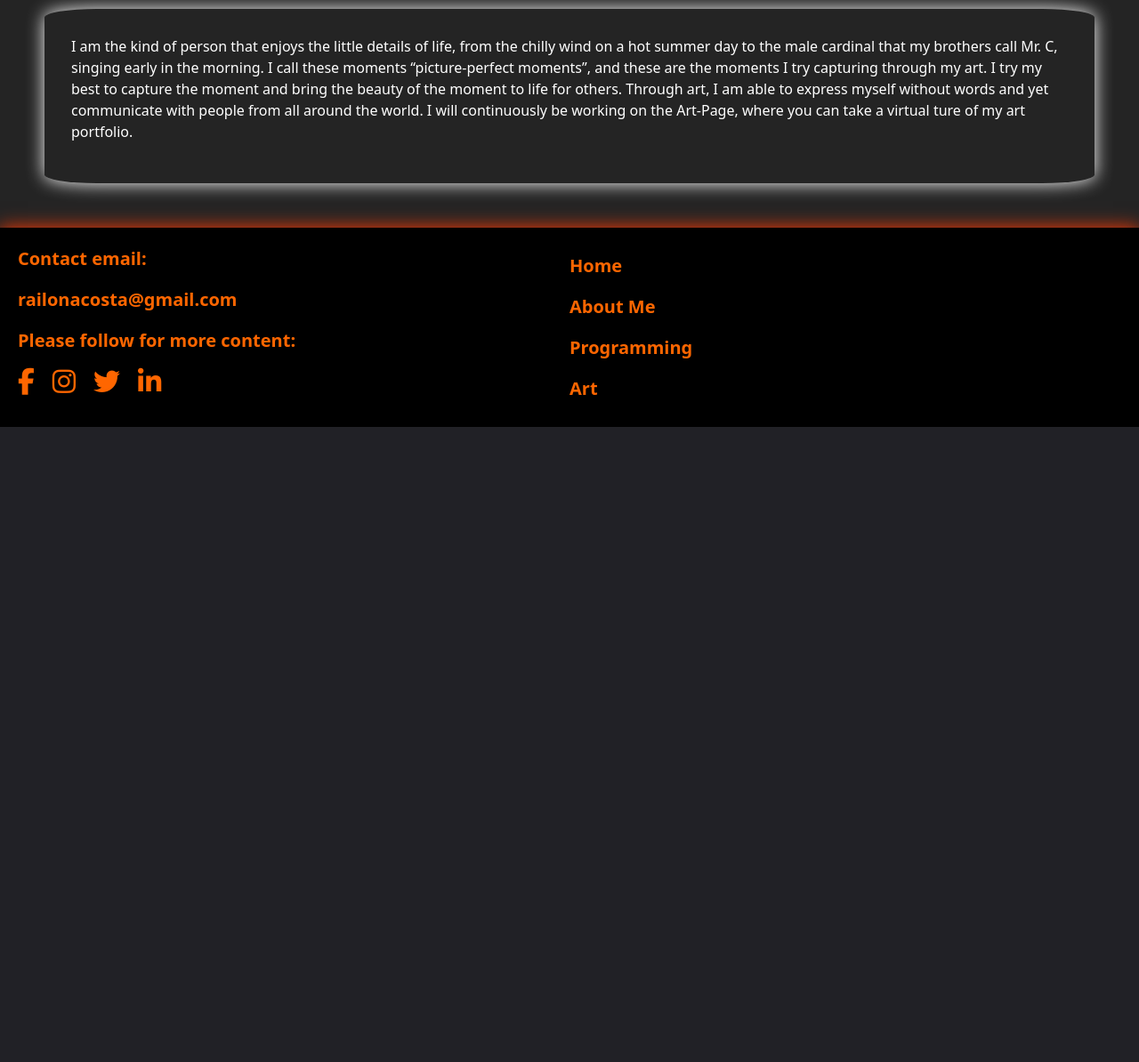
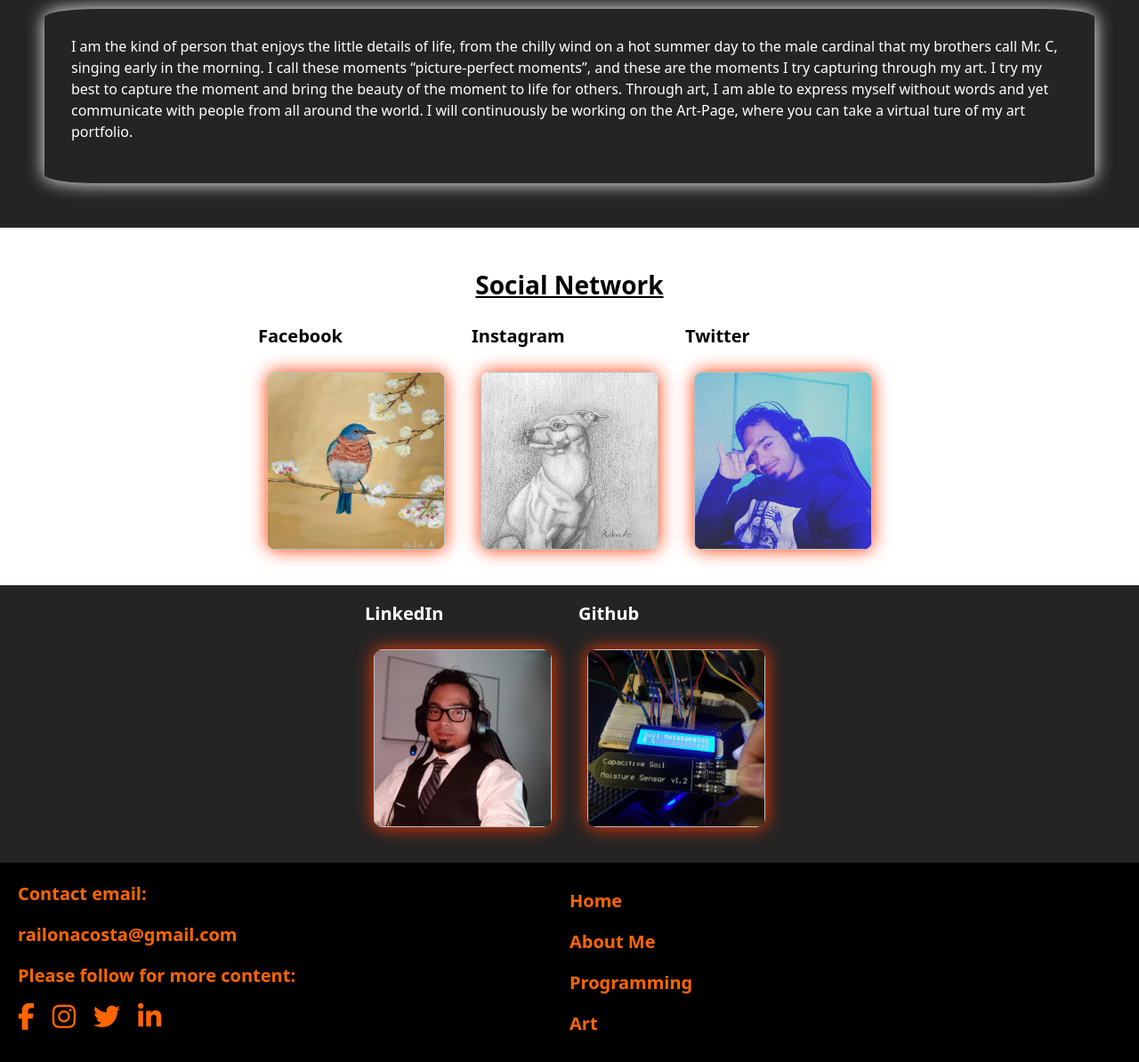
Before and after one commit to RailonA/rails_professional_portfolio, a Rails app: page /about in a window 1280 px wide. Shown: the part 940-2134 px from the top of the page at 89% size. Before the commit the page ends 1420 px from the top, so only its background shows below. Run offline with Rails 7, Linux system fonts and the light colour scheme; style sheets or scripts are compiled from the project's sources; some libraries are stand-ins or nearby versions.

Commit message:
Finish about me

```diff
--- a/app/views/about/index.html.erb
+++ b/app/views/about/index.html.erb
@@ -164,6 +164,62 @@
      </div>
     </div>
 
+       <div class="social-network d-none d-md-none  d-lg-flex   ">
+      <div class="d-column col-12">
+
+         <h3 class="d-flex justify-content-center mt-5">Social Network</h3>
+
+        <div class="d-flex justify-content-center about_page-row-white ">
+           <div>
+            <a class=" justify-content-center" href="https://www.facebook.com/RailonA.ArtStudio">
+                <h5 class="">Facebook</h5>
+            </a>
+            <a class = "d-flex justify-content-center" href="https://www.facebook.com/RailonA.ArtStudio">
+                    <img class="facebook-self-img">
+            </a>
+            </div>
+            <div>
+            <a href="https://www.instagram.com/railon.a/">
+                <h5 class="">Instagram</h5>
+            </a>
+                <a class = "d-flex justify-content-center" href="https://www.instagram.com/railon.a/">
+                    <img class="instagram-self-img">
+                </a>
+            </div>
+                        <div>
+             <a href="https://twitter.com/RailonAcosta">
+                <h5 class="row">Twitter</h5>
+            </a>
+                <a class = "d-flex justify-content-center" href = "https://twitter.com/RailonAcosta">
+                    <img class="twitter-self-img">
+                </a>
+            </div>
+        </div>
+
+        <div class=" d-flex justify-content-center about_page-row-grey">
+            <div>
+            <a href="https://www.linkedin.com/in/railon-acosta/">
+                <h5 class="row">LinkedIn</h5>
+            </a>
+            <a class = "d-flex justify-content-center" href="https://www.linkedin.com/in/railon-acosta/">
+                <img class="linkedin-self-img">
+            </a>
+            </div>
+                        <div>
+            <a href="https://github.com/RailonA?tab=repositories">
+                <h5 class="row">Github</h5>
+            </a>
+            <a class = "d-flex justify-content-center" href="https://github.com/RailonA?tab=repositories">
+                <img class="github-self-img">
+            </a>
+            </div>
+        </div>
+
+
+
+     </div>
+    </div>
+
 
 
 </nav>
```
